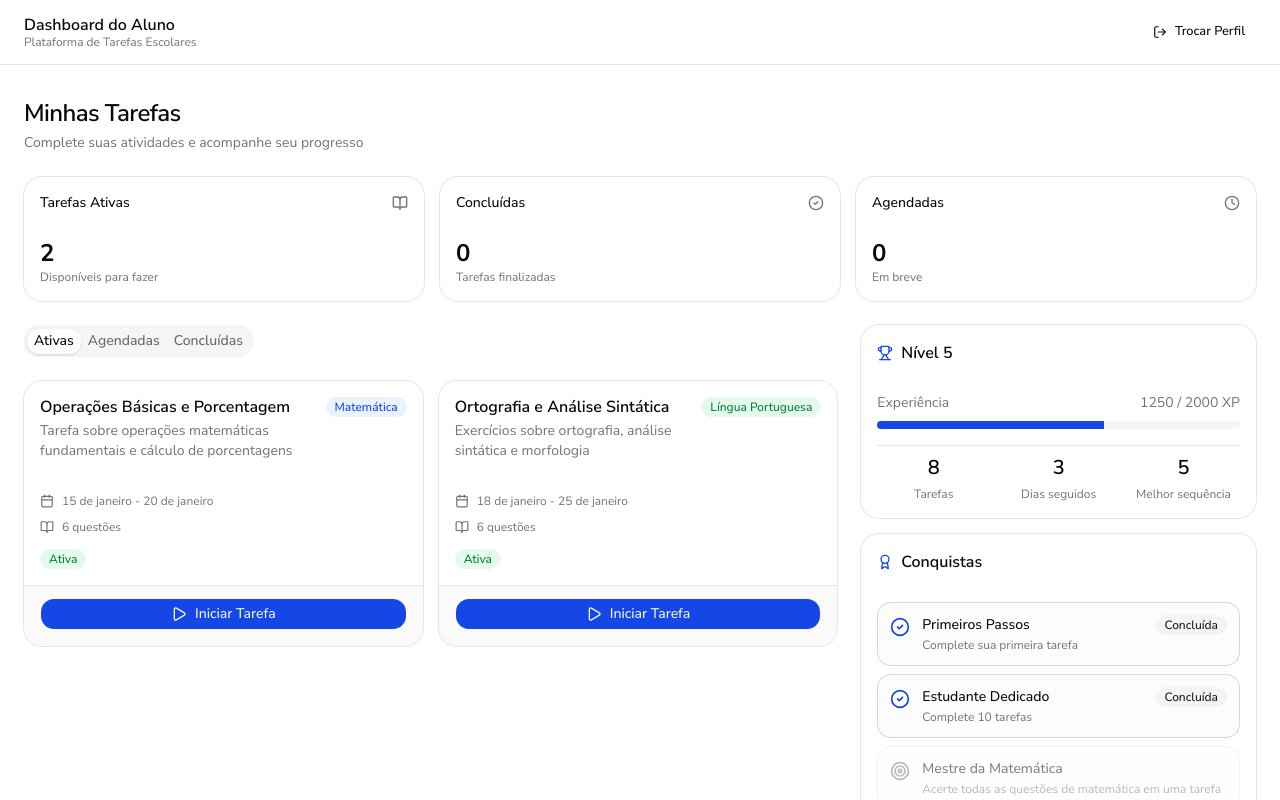
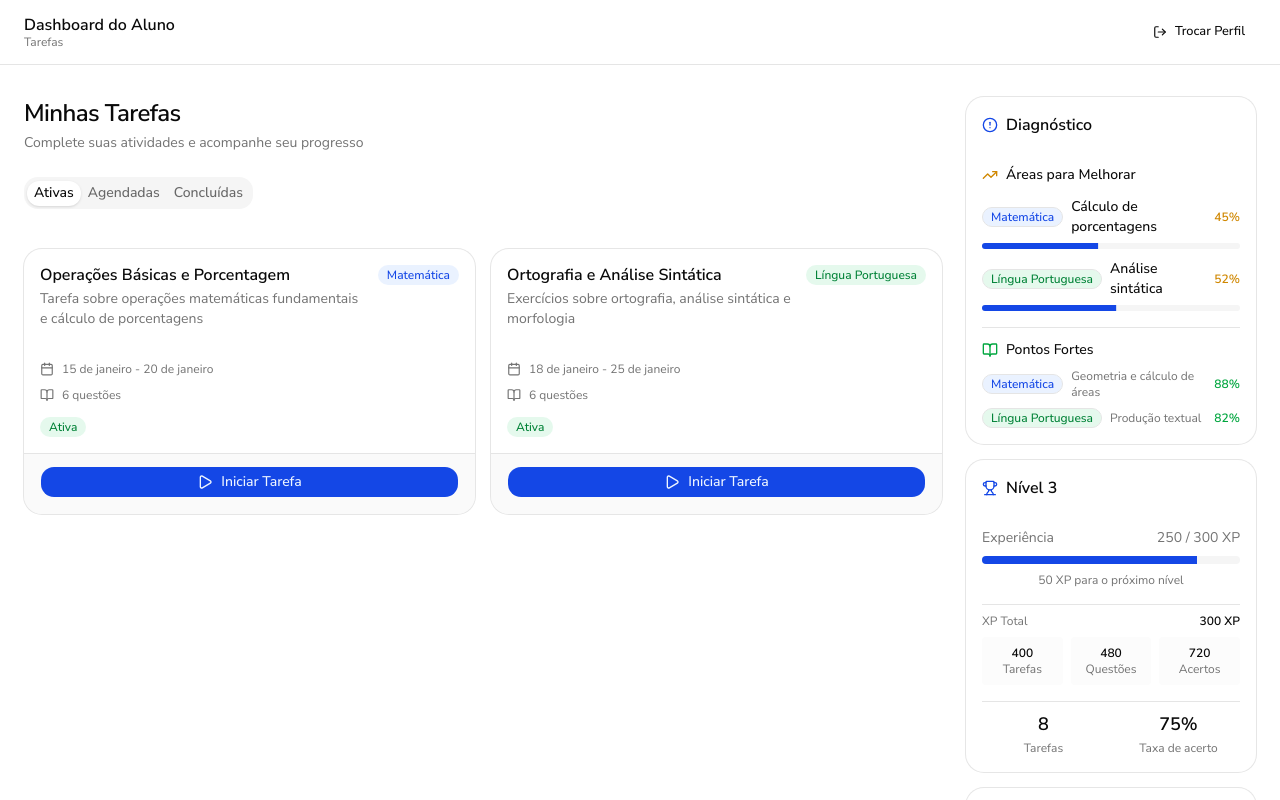
Before and after one commit to bruno-pimentelf/tarefas-front-privado, a Next.js app: page / in a window 1280 px wide. Both pictures are taken after a click on the button "Entrar como Aluno". Shown: the top 800 px of the page. Built offline with nearby package versions, Linux system fonts and the light colour scheme.

Commit message:
fix: bagulho doido

```diff
--- a/app/layout.tsx
+++ b/app/layout.tsx
@@ -15,7 +15,7 @@ const geistMono = Geist_Mono({
 });
 
 export const metadata: Metadata = {
-  title: "Plataforma de Tarefas Escolares",
+  title: "Tarefas",
   description: "Sistema de gestão de tarefas escolares com correção automatizada e relatórios pedagógicos",
 };
 
--- a/app/page.tsx
+++ b/app/page.tsx
@@ -34,7 +34,7 @@ export default function Home() {
                   {perfilSelecionado === "aluno" ? "Dashboard do Aluno" : "Dashboard do Professor"}
                 </h1>
                 <p className="text-xs text-muted-foreground leading-tight">
-                  Plataforma de Tarefas Escolares
+                  Tarefas
                 </p>
               </div>
             </div>
--- a/components/aluno-dashboard.tsx
+++ b/components/aluno-dashboard.tsx
@@ -1,14 +1,14 @@
 "use client"
 
 import { useState } from "react"
-import { Card, CardContent, CardDescription, CardHeader, CardTitle } from "@/components/ui/card"
+import { Card, CardContent } from "@/components/ui/card"
 import { Tabs, TabsContent, TabsList, TabsTrigger } from "@/components/ui/tabs"
 import { TarefaCard } from "@/components/tarefa-card"
+import { DiagnosticoAluno } from "@/components/diagnostico-aluno"
 import { Gamification } from "@/components/gamification"
 import { RealizarTarefa } from "@/components/realizar-tarefa"
-import { mockTarefas, mockGamificacao } from "@/lib/mock-data"
+import { mockTarefas, mockGamificacao, mockDiagnosticoAluno } from "@/lib/mock-data"
 import { Tarefa } from "@/lib/types"
-import { BookOpen, CheckCircle2, Clock } from "lucide-react"
 
 export function AlunoDashboard() {
   const [tarefas] = useState<Tarefa[]>(mockTarefas)
@@ -33,64 +33,30 @@ export function AlunoDashboard() {
 
   return (
     <div className="container mx-auto px-6 py-8 max-w-7xl">
+      <div className="grid grid-cols-1 lg:grid-cols-4 gap-6">
+        <div className="lg:col-span-3">
           <div className="mb-6">
-        <h1 className="text-2xl font-semibold tracking-tight">Minhas Tarefas</h1>
-        <p className="text-sm text-muted-foreground mt-1">
+            <h1 className="text-2xl font-semibold tracking-tight mb-1">Minhas Tarefas</h1>
+            <p className="text-sm text-muted-foreground">
               Complete suas atividades e acompanhe seu progresso
             </p>
           </div>
 
-      <div className="grid grid-cols-1 md:grid-cols-3 gap-4 mb-6">
-        <Card>
-          <CardHeader className="flex flex-row items-center justify-between space-y-0 pb-2">
-            <CardTitle className="text-sm font-medium">Tarefas Ativas</CardTitle>
-            <BookOpen className="h-4 w-4 text-muted-foreground" />
-          </CardHeader>
-          <CardContent>
-            <div className="text-2xl font-bold">{tarefasAtivas.length}</div>
-            <p className="text-xs text-muted-foreground">
-              Disponíveis para fazer
-            </p>
-          </CardContent>
-        </Card>
-
-        <Card>
-          <CardHeader className="flex flex-row items-center justify-between space-y-0 pb-2">
-            <CardTitle className="text-sm font-medium">Concluídas</CardTitle>
-            <CheckCircle2 className="h-4 w-4 text-muted-foreground" />
-          </CardHeader>
-          <CardContent>
-            <div className="text-2xl font-bold">{tarefasConcluidas.length}</div>
-            <p className="text-xs text-muted-foreground">
-              Tarefas finalizadas
-            </p>
-          </CardContent>
-        </Card>
-
-        <Card>
-          <CardHeader className="flex flex-row items-center justify-between space-y-0 pb-2">
-            <CardTitle className="text-sm font-medium">Agendadas</CardTitle>
-            <Clock className="h-4 w-4 text-muted-foreground" />
-          </CardHeader>
-          <CardContent>
-            <div className="text-2xl font-bold">{tarefasAgendadas.length}</div>
-            <p className="text-xs text-muted-foreground">
-              Em breve
-            </p>
-          </CardContent>
-        </Card>
-      </div>
-
-      <div className="grid grid-cols-1 lg:grid-cols-3 gap-6">
-        <div className="lg:col-span-2">
-          <Tabs defaultValue="ativas" className="space-y-4 mt-0">
+          <Tabs defaultValue="ativas" className="space-y-4">
             <TabsList>
               <TabsTrigger value="ativas">Ativas</TabsTrigger>
               <TabsTrigger value="agendadas">Agendadas</TabsTrigger>
               <TabsTrigger value="concluidas">Concluídas</TabsTrigger>
             </TabsList>
 
-            <TabsContent value="ativas" className="space-y-4">
+            <TabsContent value="ativas" className="space-y-4 mt-4">
+              {tarefasAtivas.length === 0 ? (
+                <Card>
+                  <CardContent className="py-12 text-center text-muted-foreground">
+                    Nenhuma tarefa ativa no momento
+                  </CardContent>
+                </Card>
+              ) : (
                 <div className="grid grid-cols-1 md:grid-cols-2 gap-4">
                   {tarefasAtivas.map((tarefa) => (
                     <TarefaCard
@@ -101,9 +67,17 @@ export function AlunoDashboard() {
                     />
                   ))}
                 </div>
+              )}
             </TabsContent>
 
-            <TabsContent value="agendadas" className="space-y-4">
+            <TabsContent value="agendadas" className="space-y-4 mt-4">
+              {tarefasAgendadas.length === 0 ? (
+                <Card>
+                  <CardContent className="py-12 text-center text-muted-foreground">
+                    Nenhuma tarefa agendada
+                  </CardContent>
+                </Card>
+              ) : (
                 <div className="grid grid-cols-1 md:grid-cols-2 gap-4">
                   {tarefasAgendadas.map((tarefa) => (
                     <TarefaCard
@@ -113,32 +87,34 @@ export function AlunoDashboard() {
                     />
                   ))}
                 </div>
+              )}
             </TabsContent>
 
-            <TabsContent value="concluidas" className="space-y-4">
-              <div className="grid grid-cols-1 md:grid-cols-2 gap-4">
+            <TabsContent value="concluidas" className="space-y-4 mt-4">
               {tarefasConcluidas.length === 0 ? (
                 <Card>
-                    <CardContent className="py-8 text-center text-muted-foreground">
+                  <CardContent className="py-12 text-center text-muted-foreground">
                     Nenhuma tarefa concluída ainda
                   </CardContent>
                 </Card>
               ) : (
-                  tarefasConcluidas.map((tarefa) => (
+                <div className="grid grid-cols-1 md:grid-cols-2 gap-4">
+                  {tarefasConcluidas.map((tarefa) => (
                     <TarefaCard
                       key={tarefa.id}
                       tarefa={tarefa}
                       role="aluno"
                       concluida={true}
                     />
-                  ))
+                  ))}
+                </div>
               )}
-              </div>
             </TabsContent>
           </Tabs>
         </div>
 
-        <div>
+        <div className="space-y-4">
+          <DiagnosticoAluno diagnostico={mockDiagnosticoAluno} />
           <Gamification gamificacao={mockGamificacao} />
         </div>
       </div>
--- /dev/null
+++ b/components/diagnostico-aluno.tsx
@@ -0,0 +1,90 @@
+"use client"
+
+import { Card, CardContent, CardHeader, CardTitle } from "@/components/ui/card"
+import { Badge } from "@/components/ui/badge"
+import { Progress } from "@/components/ui/progress"
+import { DiagnosticoAluno as DiagnosticoAlunoType } from "@/lib/types"
+import { AlertCircle, TrendingUp, BookOpen } from "lucide-react"
+import { cn } from "@/lib/utils"
+
+interface DiagnosticoAlunoProps {
+  diagnostico: DiagnosticoAlunoType
+}
+
+export function DiagnosticoAluno({ diagnostico }: DiagnosticoAlunoProps) {
+  const getComponenteColor = (componente: string) => {
+    return componente === "Matemática"
+      ? "bg-blue-500/10 text-blue-700 dark:text-blue-400"
+      : "bg-green-500/10 text-green-700 dark:text-green-400"
+  }
+
+  const getPercentualColor = (percentual: number) => {
+    if (percentual >= 80) return "text-green-600 dark:text-green-400"
+    if (percentual >= 60) return "text-blue-600 dark:text-blue-400"
+    if (percentual >= 40) return "text-yellow-600 dark:text-yellow-400"
+    return "text-red-600 dark:text-red-400"
+  }
+
+  return (
+    <Card>
+      <CardHeader className="pb-3">
+        <CardTitle className="text-base font-semibold flex items-center gap-2">
+          <AlertCircle className="h-4 w-4 text-primary" />
+          Diagnóstico
+        </CardTitle>
+      </CardHeader>
+      <CardContent className="space-y-4">
+        {diagnostico.areasMelhoria.length > 0 && (
+          <div className="space-y-3">
+            <div className="flex items-center gap-2 text-sm font-medium">
+              <TrendingUp className="h-4 w-4 text-yellow-600 dark:text-yellow-400" />
+              <span>Áreas para Melhorar</span>
+            </div>
+            <div className="space-y-2.5">
+              {diagnostico.areasMelhoria.map((area, index) => (
+                <div key={index} className="space-y-1.5">
+                  <div className="flex items-center justify-between gap-2">
+                    <div className="flex items-center gap-2 flex-1 min-w-0">
+                      <Badge className={getComponenteColor(area.componente)} variant="outline">
+                        {area.componente}
+                      </Badge>
+                      <span className="text-sm font-medium">{area.habilidade}</span>
+                    </div>
+                    <span className={cn("text-xs font-semibold shrink-0", getPercentualColor(area.percentual))}>
+                      {area.percentual}%
+                    </span>
+                  </div>
+                  <Progress value={area.percentual} className="h-1.5" />
+                </div>
+              ))}
+            </div>
+          </div>
+        )}
+
+        {diagnostico.pontosFortes.length > 0 && (
+          <div className="space-y-2 pt-3 border-t">
+            <div className="flex items-center gap-2 text-sm font-medium">
+              <BookOpen className="h-4 w-4 text-green-600 dark:text-green-400" />
+              <span>Pontos Fortes</span>
+            </div>
+            <div className="space-y-2">
+              {diagnostico.pontosFortes.map((ponto, index) => (
+                <div key={index} className="flex items-center justify-between text-xs">
+                  <div className="flex items-center gap-2">
+                    <Badge className={getComponenteColor(ponto.componente)} variant="outline">
+                      {ponto.componente}
+                    </Badge>
+                    <span className="text-muted-foreground">{ponto.habilidade}</span>
+                  </div>
+                  <span className="text-green-600 dark:text-green-400 font-semibold">
+                    {ponto.percentual}%
+                  </span>
+                </div>
+              ))}
+            </div>
+          </div>
+        )}
+      </CardContent>
+    </Card>
+  )
+}
--- a/components/gamification.tsx
+++ b/components/gamification.tsx
@@ -1,10 +1,9 @@
 "use client"
 
 import { Card, CardContent, CardHeader, CardTitle } from "@/components/ui/card"
-import { Badge } from "@/components/ui/badge"
 import { Progress } from "@/components/ui/progress"
 import { Gamificacao } from "@/lib/types"
-import { Trophy, Award, Target, CheckCircle2 } from "lucide-react"
+import { Trophy, Zap } from "lucide-react"
 
 interface GamificationProps {
   gamificacao: Gamificacao
@@ -12,6 +11,9 @@ interface GamificationProps {
 
 export function Gamification({ gamificacao }: GamificationProps) {
   const progressoXP = (gamificacao.xp / gamificacao.xpProximoNivel) * 100
+  const taxaAcerto = gamificacao.progresso.questoesRespondidas > 0
+    ? Math.round((gamificacao.progresso.questoesAcertadas / gamificacao.progresso.questoesRespondidas) * 100)
+    : 0
 
   return (
     <div className="space-y-4">
@@ -31,20 +33,40 @@ export function Gamification({ gamificacao }: GamificationProps) {
               </span>
             </div>
             <Progress value={progressoXP} className="h-2" />
+            <div className="text-xs text-muted-foreground text-center">
+              {gamificacao.xpProximoNivel - gamificacao.xp} XP para o próximo nível
+            </div>
           </div>
 
-          <div className="grid grid-cols-3 gap-3 pt-2 border-t">
+          <div className="space-y-2 pt-2 border-t">
+            <div className="flex items-center justify-between text-xs">
+              <span className="text-muted-foreground">XP Total</span>
+              <span className="font-semibold">{gamificacao.xpTotal} XP</span>
+            </div>
+            <div className="grid grid-cols-3 gap-2 text-xs">
+              <div className="text-center p-2 bg-muted/30 rounded">
+                <div className="font-semibold">{gamificacao.historicoPontos.tarefas}</div>
+                <div className="text-muted-foreground">Tarefas</div>
+              </div>
+              <div className="text-center p-2 bg-muted/30 rounded">
+                <div className="font-semibold">{gamificacao.historicoPontos.questoes}</div>
+                <div className="text-muted-foreground">Questões</div>
+              </div>
+              <div className="text-center p-2 bg-muted/30 rounded">
+                <div className="font-semibold">{gamificacao.historicoPontos.acertos}</div>
+                <div className="text-muted-foreground">Acertos</div>
+              </div>
+            </div>
+          </div>
+
+          <div className="grid grid-cols-2 gap-3 pt-2 border-t">
             <div className="text-center">
-              <div className="text-xl font-semibold">{gamificacao.progresso.tarefasCompletas}</div>
-              <div className="text-xs text-muted-foreground mt-1">Tarefas</div>
+              <div className="text-lg font-semibold">{gamificacao.progresso.tarefasCompletas}</div>
+              <div className="text-xs text-muted-foreground mt-0.5">Tarefas</div>
             </div>
             <div className="text-center">
-              <div className="text-xl font-semibold">{gamificacao.progresso.sequenciaDias}</div>
-              <div className="text-xs text-muted-foreground mt-1">Dias seguidos</div>
-            </div>
-            <div className="text-center">
-              <div className="text-xl font-semibold">{gamificacao.progresso.melhorSequencia}</div>
-              <div className="text-xs text-muted-foreground mt-1">Melhor sequência</div>
+              <div className="text-lg font-semibold">{taxaAcerto}%</div>
+              <div className="text-xs text-muted-foreground mt-0.5">Taxa de acerto</div>
             </div>
           </div>
         </CardContent>
@@ -53,44 +75,28 @@ export function Gamification({ gamificacao }: GamificationProps) {
       <Card>
         <CardHeader className="pb-3">
           <CardTitle className="text-base font-semibold flex items-center gap-2">
-            <Award className="h-4 w-4 text-primary" />
-            Conquistas
+            <Zap className="h-4 w-4 text-primary" />
+            Sistema de Pontos
           </CardTitle>
         </CardHeader>
-        <CardContent>
-          <div className="space-y-2">
-            {gamificacao.conquistas.map((conquista) => (
-              <div
-                key={conquista.id}
-                className={`flex items-start gap-3 p-3 rounded-lg border transition-colors ${
-                  conquista.desbloqueada
-                    ? "bg-muted/30 border-primary/20"
-                    : "bg-muted/10 border-border opacity-50"
-                }`}
-              >
-                <div className="mt-0.5">
-                  {conquista.desbloqueada ? (
-                    <CheckCircle2 className="h-5 w-5 text-primary" />
-                  ) : (
-                    <Target className="h-5 w-5 text-muted-foreground" />
-                  )}
-                </div>
-                <div className="flex-1 min-w-0">
-                  <div className="font-medium text-sm">{conquista.titulo}</div>
-                  <div className="text-xs text-muted-foreground mt-0.5">
-                    {conquista.descricao}
-                  </div>
-                </div>
-                {conquista.desbloqueada && (
-                  <Badge variant="secondary" className="text-xs shrink-0">
-                    Concluída
-                  </Badge>
-                )}
-              </div>
-            ))}
+        <CardContent className="space-y-2.5">
+          <div className="flex items-center justify-between text-sm p-2 bg-muted/30 rounded">
+            <span className="text-muted-foreground">Tarefa concluída</span>
+            <span className="font-semibold">+{gamificacao.pontosPorTarefa} XP</span>
+          </div>
+          <div className="flex items-center justify-between text-sm p-2 bg-muted/30 rounded">
+            <span className="text-muted-foreground">Questão respondida</span>
+            <span className="font-semibold">+{gamificacao.pontosPorQuestao} XP</span>
+          </div>
+          <div className="flex items-center justify-between text-sm p-2 bg-muted/30 rounded">
+            <span className="text-muted-foreground">Questão acertada</span>
+            <span className="font-semibold text-green-600 dark:text-green-400">
+              +{gamificacao.pontosPorAcerto} XP
+            </span>
           </div>
         </CardContent>
       </Card>
+
     </div>
   )
 }
--- a/components/profile-selector.tsx
+++ b/components/profile-selector.tsx
@@ -15,7 +15,7 @@ export function ProfileSelector({ onSelectProfile }: ProfileSelectorProps) {
       <div className="w-full max-w-4xl">
         <div className="text-center mb-8">
           <h1 className="text-3xl font-semibold tracking-tight mb-2">
-            Plataforma de Tarefas Escolares
+            Tarefas
           </h1>
           <p className="text-muted-foreground">
             Selecione seu perfil para acessar o sistema
--- /dev/null
+++ b/lib/gamificacao.ts
@@ -0,0 +1,70 @@
+/**
+ * Sistema de gamificação por níveis
+ * Cada nível requer mais XP que o anterior
+ */
+
+export const SISTEMA_PONTOS = {
+  pontosPorTarefa: 50,
+  pontosPorQuestao: 10,
+  pontosPorAcerto: 20,
+} as const;
+
+/**
+ * Calcula o XP necessário para subir do nível atual para o próximo
+ * Fórmula progressiva: XP = 100 * nível
+ * Nível 1 -> 2: 100 XP
+ * Nível 2 -> 3: 200 XP
+ * Nível 3 -> 4: 300 XP
+ * Nível 4 -> 5: 400 XP
+ * Nível 5 -> 6: 500 XP
+ * E assim por diante...
+ */
+export function calcularXPProximoNivel(nivel: number): number {
+  return 100 * nivel;
+}
+
+/**
+ * Calcula o XP total necessário para alcançar um nível
+ * Nível 1: 0 XP
+ * Nível 2: 100 XP (0 + 100)
+ * Nível 3: 300 XP (100 + 200)
+ * Nível 4: 600 XP (300 + 300)
+ * Nível 5: 1000 XP (600 + 400)
+ */
+export function calcularXPTotalParaNivel(nivel: number): number {
+  if (nivel <= 1) return 0;
+  let total = 0;
+  for (let i = 1; i < nivel; i++) {
+    total += calcularXPProximoNivel(i);
+  }
+  return total;
+}
+
+/**
+ * Calcula o nível atual baseado no XP total
+ */
+export function calcularNivelPorXP(xpTotal: number): number {
+  let nivel = 1;
+  let xpNecessario = 0;
+
+  while (xpNecessario <= xpTotal) {
+    nivel++;
+    xpNecessario += calcularXPProximoNivel(nivel - 1);
+    if (xpNecessario > xpTotal) {
+      nivel--;
+      break;
+    }
+  }
+
+  return Math.max(1, nivel);
+}
+
+/**
+ * Calcula o XP necessário para o próximo nível baseado no nível atual
+ */
+export function calcularXPProximoNivelAtual(nivel: number, xpAtual: number): number {
+  const xpTotalParaNivel = calcularXPTotalParaNivel(nivel);
+  const xpNecessarioProximoNivel = calcularXPProximoNivel(nivel);
+  const xpRestante = xpTotalParaNivel + xpNecessarioProximoNivel - xpAtual;
+  return Math.max(0, xpRestante);
+}
--- a/lib/mock-data.ts
+++ b/lib/mock-data.ts
@@ -5,7 +5,7 @@ import {
   TarefaRealizada,
   RelatorioPedagogico,
   Gamificacao,
-  Conquista,
+  DiagnosticoAluno,
 } from "./types";
 
 // Usuários mockados
@@ -195,47 +195,67 @@ export const mockTarefas: Tarefa[] = [
 ];
 
 // Gamificação mockada
+// Nível 3: precisa de 300 XP total (100 + 200)
+// XP atual: 250 (faltam 50 para nível 4)
+// Próximo nível (4): precisa de 300 XP adicionais
 export const mockGamificacao: Gamificacao = {
-  nivel: 5,
-  xp: 1250,
-  xpProximoNivel: 2000,
-  conquistas: [
-    {
-      id: "conq-1",
-      titulo: "Primeiros Passos",
-      descricao: "Complete sua primeira tarefa",
-      icone: "",
-      desbloqueada: true,
-      dataDesbloqueio: new Date("2024-01-10"),
-    },
-    {
-      id: "conq-2",
-      titulo: "Estudante Dedicado",
-      descricao: "Complete 10 tarefas",
-      icone: "",
-      desbloqueada: true,
-      dataDesbloqueio: new Date("2024-01-12"),
-    },
-    {
-      id: "conq-3",
-      titulo: "Mestre da Matemática",
-      descricao: "Acerte todas as questões de matemática em uma tarefa",
-      icone: "",
-      desbloqueada: false,
-    },
-    {
-      id: "conq-4",
-      titulo: "Escritor em Formação",
-      descricao: "Complete 5 tarefas de Língua Portuguesa",
-      icone: "",
-      desbloqueada: false,
-    },
-  ],
+  nivel: 3,
+  xp: 250,
+  xpProximoNivel: 300,
+  xpTotal: 300,
+  pontosPorTarefa: 50,
+  pontosPorQuestao: 10,
+  pontosPorAcerto: 20,
   progresso: {
     tarefasCompletas: 8,
+    questoesRespondidas: 48,
+    questoesAcertadas: 36,
     sequenciaDias: 3,
     melhorSequencia: 5,
   },
+  historicoPontos: {
+    tarefas: 400, // 8 tarefas * 50 pontos
+    questoes: 480, // 48 questões * 10 pontos
+    acertos: 720, // 36 acertos * 20 pontos
+  },
+};
+
+// Diagnóstico mockado do aluno
+export const mockDiagnosticoAluno: DiagnosticoAluno = {
+  areasMelhoria: [
+    {
+      componente: "Matemática",
+      habilidade: "Cálculo de porcentagens",
+      percentual: 45,
+    },
+    {
+      componente: "Língua Portuguesa",
+      habilidade: "Análise sintática",
+      percentual: 52,
+    },
+  ],
+  pontosFortes: [
+    {
+      componente: "Matemática",
+      habilidade: "Geometria e cálculo de áreas",
+      percentual: 88,
+    },
+    {
+      componente: "Língua Portuguesa",
+      habilidade: "Produção textual",
+      percentual: 82,
+    },
+  ],
+  desempenhoGeral: [
+    {
+      componente: "Matemática",
+      percentual: 68,
+    },
+    {
+      componente: "Língua Portuguesa",
+      percentual: 72,
+    },
+  ],
 };
 
 // Relatórios mockados
--- a/lib/types.ts
+++ b/lib/types.ts
@@ -89,19 +89,44 @@ export interface Gamificacao {
   nivel: number;
   xp: number;
   xpProximoNivel: number;
-  conquistas: Conquista[];
+  xpTotal: number;
+  pontosPorTarefa: number;
+  pontosPorQuestao: number;
+  pontosPorAcerto: number;
   progresso: {
     tarefasCompletas: number;
+    questoesRespondidas: number;
+    questoesAcertadas: number;
     sequenciaDias: number;
     melhorSequencia: number;
   };
+  historicoPontos: {
+    tarefas: number;
+    questoes: number;
+    acertos: number;
+  };
 }
 
-export interface Conquista {
-  id: string;
-  titulo: string;
-  descricao: string;
-  icone: string;
-  desbloqueada: boolean;
-  dataDesbloqueio?: Date;
+export interface SistemaPontos {
+  pontosPorTarefa: number;
+  pontosPorQuestao: number;
+  pontosPorAcerto: number;
+  calcularXPProximoNivel: (nivel: number) => number;
 }
+
+export interface DiagnosticoAluno {
+  areasMelhoria: {
+    componente: ComponenteCurricular;
+    habilidade: string;
+    percentual: number;
+  }[];
+  pontosFortes: {
+    componente: ComponenteCurricular;
+    habilidade: string;
+    percentual: number;
+  }[];
+  desempenhoGeral: {
+    componente: ComponenteCurricular;
+    percentual: number;
+  }[];
+}
```
Also changed, not shown: components/professor-dashboard.tsx (+10 -1 lines), 1 other file (tests, documents, lock files or other folders). Lines whose indentation alone changed are shown as unchanged.
